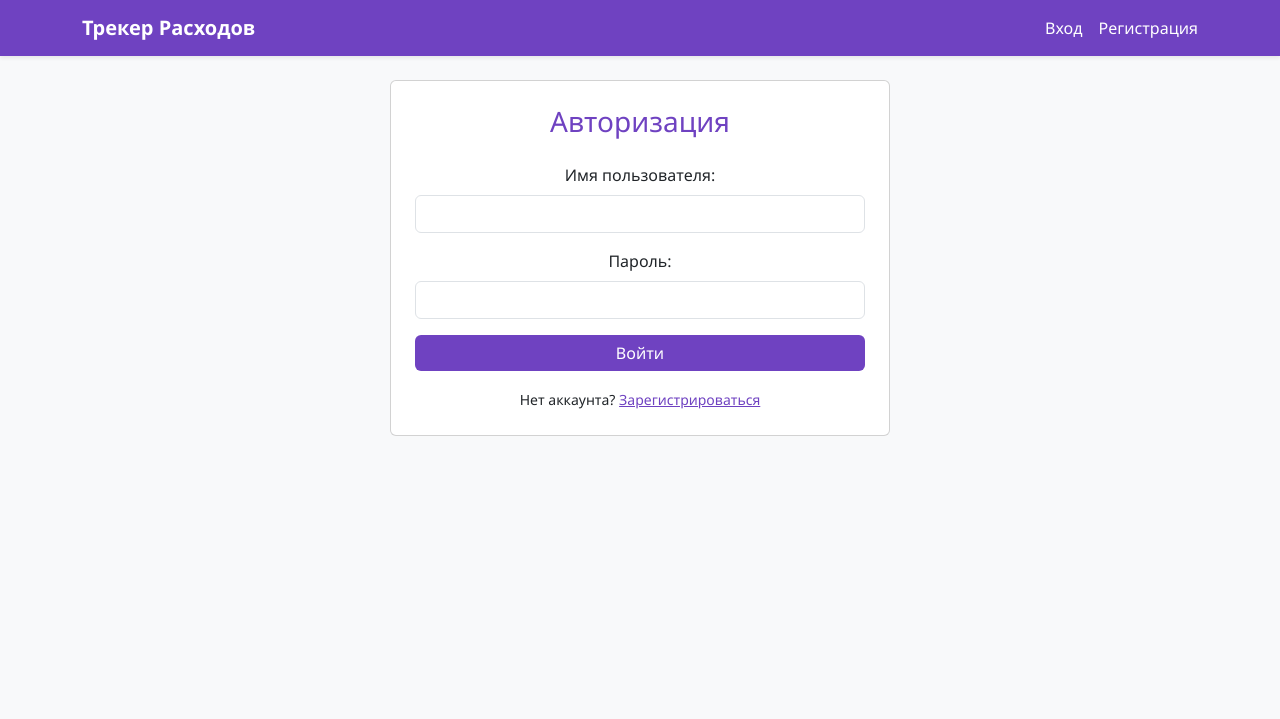
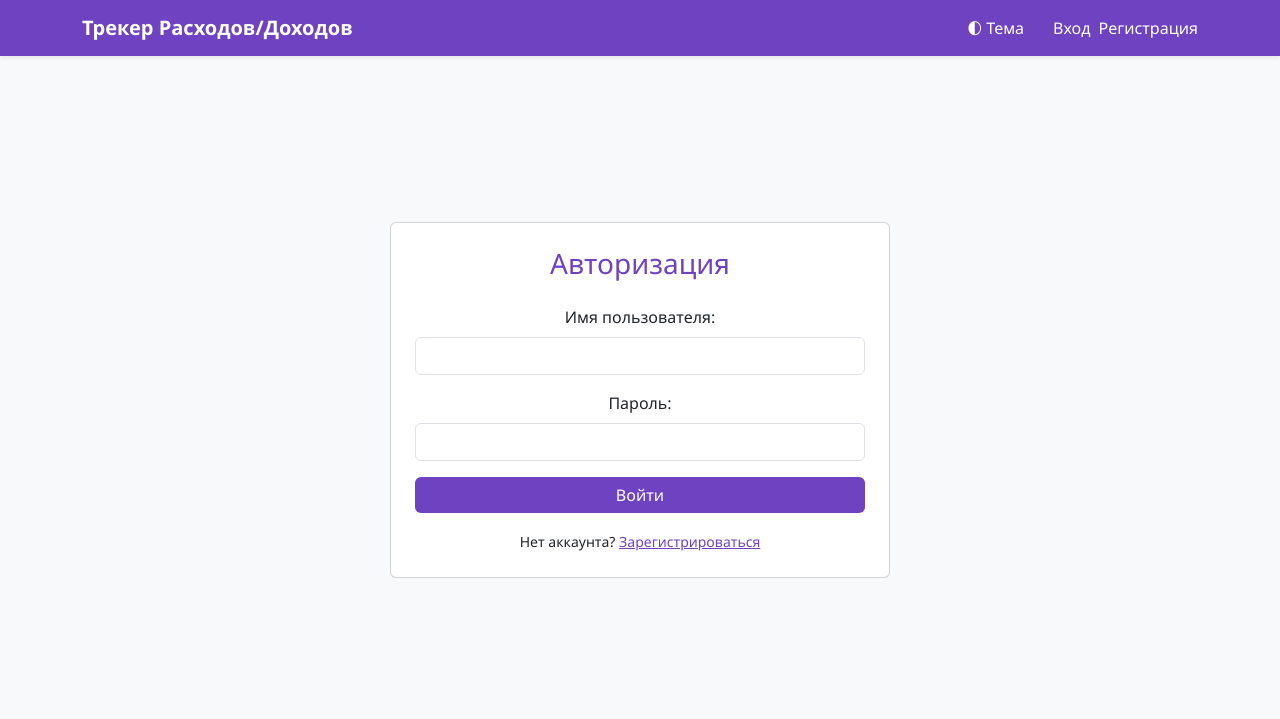
Before and after one commit to tyfvute/Income_tracker, a Flask app: page /login in a window 1280 px wide. Shown: the top 719 px of the page. Run offline with Flask 3, Linux system fonts and the light colour scheme.

Commit message:
Update base.html

```diff
--- a/templates/base.html
+++ b/templates/base.html
@@ -2,25 +2,60 @@
 <html lang="ru">
 <head>
     <meta charset="UTF-8"><meta name="viewport" content="width=device-width, initial-scale=1.0">
-    <title>Трекер Расходов</title>
+    <title>Трекер Расходов/Доходов</title>
+    <script>
+        (function() {
+            const saved = localStorage.getItem('theme') || 'light';
+            document.documentElement.setAttribute('data-bs-theme', saved);
+        })();
+    </script>
     <link href="https://cdn.jsdelivr.net/npm/bootstrap@5.3.0/dist/css/bootstrap.min.css" rel="stylesheet">
     <link rel="stylesheet" href="https://cdnjs.cloudflare.com/ajax/libs/animate.css/4.1.1/animate.min.css"/>
-    <style>:root{--purple:#6f42c1;--light-purple:#f3f0ff}body{background-color:#f8f9fa;font-family:'Segoe UI',Tahoma,Geneva,Verdana,sans-serif}.bg-purple{background-color:var(--purple)!important}.text-purple{color:var(--purple)!important}.btn-purple{background-color:var(--purple);color:white;border:none}.btn-purple:hover{background-color:#59359a;color:white}.border-purple{border-color:var(--purple)!important}</style>
+    <style>
+        :root{--purple:#6f42c1;--light-purple:#f3f0ff}
+        body{background-color:#f8f9fa;font-family:'Segoe UI',Tahoma,Geneva,Verdana,sans-serif}
+        [data-bs-theme="dark"] body{background-color:#121212}
+        .bg-purple{background-color:var(--purple)!important}
+        [data-bs-theme="dark"] .bg-purple{background-color:#1a1a1a!important}
+        .text-purple{color:var(--purple)!important}
+        .btn-purple{background-color:var(--purple);color:white;border:none}
+        .btn-purple:hover{background-color:#59359a;color:white}
+        .border-purple{border-color:var(--purple)!important}
+        .auth-container{min-height:80vh;align-items:center}
+        .progress-bar.bg-purple{background-color:var(--purple)!important}
+        [data-bs-theme="dark"] .progress-bar.bg-purple{background-color:#3d3d3d!important}
+    </style>
 </head>
 <body>
-    <nav class="navbar navbar-dark bg-purple shadow-sm mb-4"><div class="container"><a class="navbar-brand fw-bold" href="/">Трекер Расходов</a><div class="navbar-nav flex-row gap-3">
-        {% if session.get('user_id') %}<span class="nav-link text-white small">Привет, {{ session['username'] }}!</span><a class="nav-link text-white" href="/logout">Выход</a>
-        {% else %}<a class="nav-link text-white" href="/login">Вход</a><a class="nav-link text-white" href="/register">Регистрация</a>{% endif %}
-    </div></div></nav>
+    <nav class="navbar navbar-expand-lg bg-purple navbar-dark shadow-sm mb-4">
+        <div class="container"><a class="navbar-brand fw-bold" href="/">Трекер Расходов/Доходов</a>
+            <button class="navbar-toggler" type="button" data-bs-toggle="collapse" data-bs-target="#nav"><span class="navbar-toggler-icon"></span></button>
+            <div class="collapse navbar-collapse" id="nav">
+                <div class="ms-auto d-flex align-items-center">
+                    <button id="theme-toggle" class="btn btn-link text-white text-decoration-none me-3">🌓 Тема</button>
+                    {% if session.get('user_id') %}<span class="navbar-text text-white me-3">Привет, <b>{{ session['username'] }}</b></span><a class="btn btn-outline-light btn-sm" href="/logout">Выйти</a>
+                    {% else %}<a class="nav-link text-white me-2" href="/login">Вход</a><a class="nav-link text-white" href="/register">Регистрация</a>{% endif %}
+    </div></div></div></nav>
     <div class="container">
-        {% with messages = get_flashed_messages(with_categories=true) %}{% if messages %}<div class="row justify-content-center"><div class="col-md-10">
+        {% with messages = get_flashed_messages(with_categories=true) %}{% if messages %}<div class="row justify-content-center\"><div class="col-md-10\">
             {% for cat, m in messages %}{% set alt = cat if cat != 'message' else 'danger' %}
             <div class="alert alert-{{ alt }} shadow border-start border-4 border-{{ alt }} mb-4 animate__animated {{ 'animate__shakeX' if alt == 'danger' else 'animate__fadeInDown' }}">
-                <div class="d-flex align-items-center"><span class="me-2">{{ '✅' if alt == 'success' else '⚠️' }}</span><strong>{{ m }}</strong></div>
+                <div class="d-flex align-items-center\"><span class="me-2">{{ '✅' if alt == 'success' else '⚠️' }}</span><strong>{{ m }}</strong></div>
             </div>{% endfor %}
         </div></div>{% endif %}{% endwith %}
         {% block content %}{% endblock %}
     </div>
     <script src="https://cdn.jsdelivr.net/npm/bootstrap@5.3.0/dist/js/bootstrap.bundle.min.js"></script>
+    <script>
+        const btn = document.getElementById('theme-toggle');
+        btn.onclick = () => {
+            const html = document.documentElement;
+            const current = html.getAttribute('data-bs-theme');
+            const target = current === 'dark' ? 'light' : 'dark';
+            html.setAttribute('data-bs-theme', target);
+            localStorage.setItem('theme', target);
+            location.reload();
+        };
+    </script>
 </body>
 </html>
```
